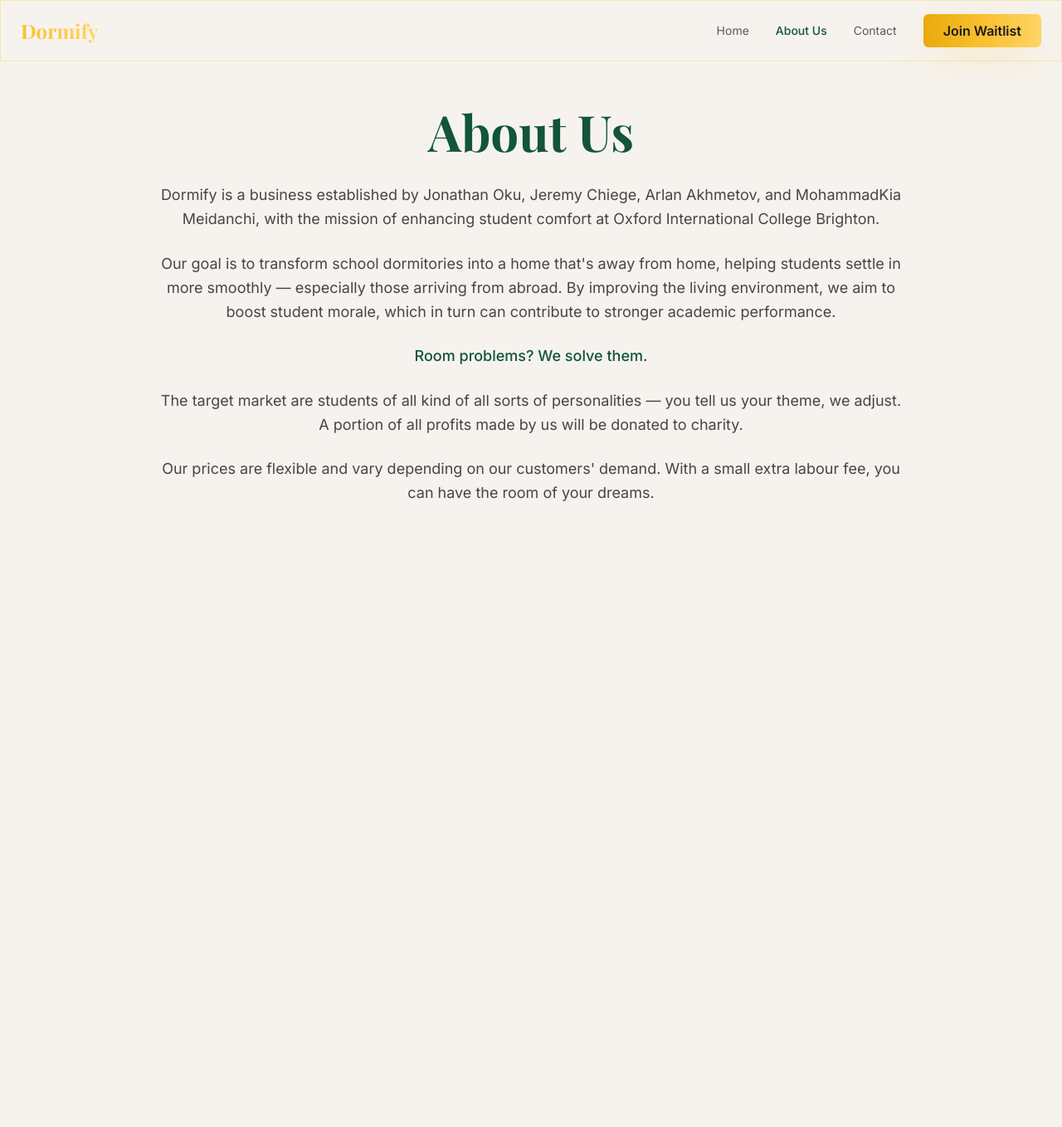
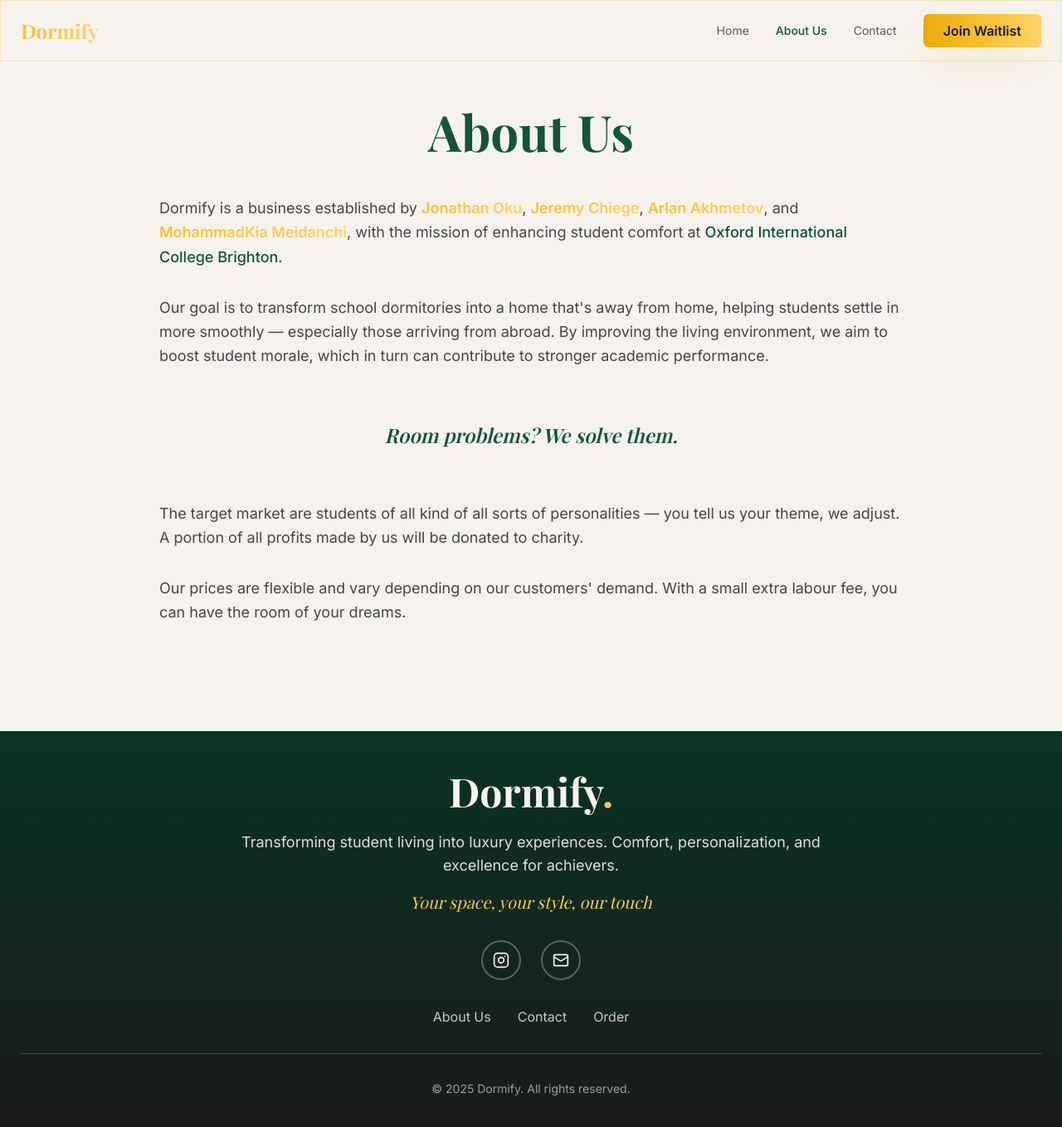
Before and after one commit to MohammadkiaMeidanchi/elevate-your-dorm-ba6b7206, a React (Vite) app: page /about in a window 1280 px wide. Shown: the top 1358 px of the page at 83% size. Before the commit the page ends 800 px from the top, so only its background shows below. Built offline with nearby package versions, Linux system fonts and the light colour scheme; the HTML template or start-up script is replaced by a standard one.

Commit message:
Refactor About and Home pages

```diff
--- /dev/null
+++ b/src/components/Footer.tsx
@@ -0,0 +1,72 @@
+import { Link } from "react-router-dom";
+import { Instagram, Mail } from "lucide-react";
+
+const Footer = () => {
+  return (
+    <footer className="bg-gradient-to-b from-[hsl(var(--emerald-dark))] to-[hsl(var(--charcoal))] text-cream">
+      <div className="container mx-auto px-6 py-12">
+        {/* Top Section */}
+        <div className="text-center mb-8">
+          <h2 className="text-4xl md:text-5xl font-display font-bold mb-6">
+            Dormify<span className="text-gradient-gold">.</span>
+          </h2>
+          <p className="text-lg font-body text-cream/90 max-w-3xl mx-auto mb-4">
+            Transforming student living into luxury experiences. Comfort, personalization, and excellence for achievers.
+          </p>
+          <p className="text-xl font-display italic text-gradient-gold">
+            Your space, your style, our touch
+          </p>
+        </div>
+
+        {/* Social Icons */}
+        <div className="flex items-center justify-center gap-6 mb-8">
+          <a
+            href="https://www.instagram.com/dormify.oic"
+            target="_blank"
+            rel="noopener noreferrer"
+            className="w-12 h-12 rounded-full border-2 border-cream/30 flex items-center justify-center hover:border-gold hover:bg-gold/10 transition-all duration-300"
+          >
+            <Instagram className="w-5 h-5" />
+          </a>
+          <a
+            href="mailto:dormify.oic@gmail.com"
+            className="w-12 h-12 rounded-full border-2 border-cream/30 flex items-center justify-center hover:border-gold hover:bg-gold/10 transition-all duration-300"
+          >
+            <Mail className="w-5 h-5" />
+          </a>
+        </div>
+
+        {/* Links */}
+        <div className="flex items-center justify-center gap-8 mb-8 pb-8 border-b border-cream/20">
+          <Link
+            to="/about"
+            className="text-cream/80 hover:text-gold transition-colors duration-300 font-body"
+          >
+            About Us
+          </Link>
+          <Link
+            to="/contact"
+            className="text-cream/80 hover:text-gold transition-colors duration-300 font-body"
+          >
+            Contact
+          </Link>
+          <Link
+            to="/packages"
+            className="text-cream/80 hover:text-gold transition-colors duration-300 font-body"
+          >
+            Order
+          </Link>
+        </div>
+
+        {/* Copyright */}
+        <div className="text-center">
+          <p className="text-sm text-cream/60 font-body">
+            © 2025 Dormify. All rights reserved.
+          </p>
+        </div>
+      </div>
+    </footer>
+  );
+};
+
+export default Footer;
--- a/src/pages/About.tsx
+++ b/src/pages/About.tsx
@@ -1,46 +1,55 @@
 import Navigation from "@/components/Navigation";
+import Footer from "@/components/Footer";
 
 const About = () => {
   return (
-    <div className="min-h-screen">
+    <div className="min-h-screen flex flex-col">
       <Navigation />
 
-      <main className="container mx-auto px-6 py-32">
-        <div className="max-w-4xl mx-auto text-center">
-          <h1 className="text-5xl md:text-6xl font-display font-bold mb-8 text-primary">
+      <main className="container mx-auto px-6 py-32 flex-1">
+        <div className="max-w-4xl mx-auto">
+          <h1 className="text-5xl md:text-6xl font-display font-bold mb-12 text-center text-primary">
             About Us
           </h1>
 
-          <div className="space-y-6 text-lg font-body text-foreground/80 leading-relaxed">
-            <p>
-              Dormify is a business established by Jonathan Oku, Jeremy Chiege, Arlan Akhmetov,
-              and MohammadKia Meidanchi, with the mission of enhancing student comfort at Oxford
-              International College Brighton.
+          <div className="space-y-8 text-lg font-body leading-relaxed">
+            <p className="text-foreground/80">
+              Dormify is a business established by{" "}
+              <span className="font-semibold text-gradient-gold">Jonathan Oku</span>,{" "}
+              <span className="font-semibold text-gradient-gold">Jeremy Chiege</span>,{" "}
+              <span className="font-semibold text-gradient-gold">Arlan Akhmetov</span>, and{" "}
+              <span className="font-semibold text-gradient-gold">MohammadKia Meidanchi</span>,
+              with the mission of enhancing student comfort at{" "}
+              <span className="font-medium text-primary">Oxford International College Brighton</span>.
             </p>
 
-            <p>
+            <p className="text-foreground/80">
               Our goal is to transform school dormitories into a home that's away from home, helping
               students settle in more smoothly — especially those arriving from abroad. By improving
               the living environment, we aim to boost student morale, which in turn can contribute to
               stronger academic performance.
             </p>
 
-            <p className="font-medium text-primary">
-              Room problems? We solve them.
-            </p>
+            <div className="text-center py-8">
+              <p className="text-2xl font-display font-semibold text-primary italic">
+                Room problems? We solve them.
+              </p>
+            </div>
 
-            <p>
+            <p className="text-foreground/80">
               The target market are students of all kind of all sorts of personalities — you tell us
               your theme, we adjust. A portion of all profits made by us will be donated to charity.
             </p>
 
-            <p>
+            <p className="text-foreground/80">
               Our prices are flexible and vary depending on our customers' demand. With a small extra
               labour fee, you can have the room of your dreams.
             </p>
           </div>
         </div>
       </main>
+
+      <Footer />
     </div>
   );
 };
--- a/src/pages/Contact.tsx
+++ b/src/pages/Contact.tsx
@@ -1,12 +1,13 @@
 import Navigation from "@/components/Navigation";
+import Footer from "@/components/Footer";
 import { Instagram, Mail } from "lucide-react";
 
 const Contact = () => {
   return (
-    <div className="min-h-screen">
+    <div className="min-h-screen flex flex-col">
       <Navigation />
 
-      <main className="container mx-auto px-6 py-32">
+      <main className="container mx-auto px-6 py-32 flex-1">
         <div className="max-w-3xl mx-auto text-center">
           <h1 className="text-5xl md:text-6xl font-display font-bold mb-8 text-primary">
             Get in Touch
@@ -38,6 +39,8 @@ const Contact = () => {
           </div>
         </div>
       </main>
+
+      <Footer />
     </div>
   );
 };
--- a/src/pages/Index.tsx
+++ b/src/pages/Index.tsx
@@ -1,17 +1,18 @@
 import { Button } from "@/components/ui/button";
 import { useNavigate } from "react-router-dom";
 import Navigation from "@/components/Navigation";
+import Footer from "@/components/Footer";
 import heroImage from "@/assets/hero-luxury-dorm.jpg";
 
 const Index = () => {
   const navigate = useNavigate();
 
   return (
-    <div className="min-h-screen">
+    <div className="min-h-screen flex flex-col">
       <Navigation />
 
       {/* Hero Section */}
-      <section className="relative min-h-screen flex items-center justify-center overflow-hidden">
+      <section className="relative min-h-screen flex items-center justify-center overflow-hidden flex-1">
         {/* Background Image with Dark Overlay for Contrast */}
         <div className="absolute inset-0 z-0">
           <img
@@ -30,11 +31,13 @@ const Index = () => {
           <h1 className="text-6xl md:text-7xl lg:text-8xl font-display font-bold mb-6 text-cream drop-shadow-2xl">
             Dormify
           </h1>
-          <p className="text-xl md:text-2xl font-display italic text-gold drop-shadow-lg mb-4">
-            Your Space, Your Style, Our Touch
+
+          <p className="text-lg md:text-xl font-body text-cream/95 drop-shadow-lg mb-3 max-w-3xl mx-auto leading-relaxed">
+            Where exceptional living meets uncompromising quality. An exclusive experience crafted for those who accept nothing less than perfection.
           </p>
-          <p className="text-lg md:text-xl font-body text-cream/95 drop-shadow-lg mb-12 max-w-2xl mx-auto">
-            Elevating student living into a luxury experience
+
+          <p className="text-xl md:text-2xl font-display italic text-gradient-gold drop-shadow-lg mb-12">
+            Your space, your style, our touch
           </p>
 
           <Button
@@ -47,6 +50,8 @@ const Index = () => {
           </Button>
         </div>
       </section>
+
+      <Footer />
     </div>
   );
 };
--- a/src/pages/Packages.tsx
+++ b/src/pages/Packages.tsx
@@ -1,4 +1,5 @@
 import Navigation from "@/components/Navigation";
+import Footer from "@/components/Footer";
 import { Card } from "@/components/ui/card";
 import { Check, Sparkles } from "lucide-react";
 import { Button } from "@/components/ui/button";
@@ -50,10 +51,10 @@ const Packages = () => {
   ];
 
   return (
-    <div className="min-h-screen">
+    <div className="min-h-screen flex flex-col">
       <Navigation />
 
-      <main className="container mx-auto px-6 py-32">
+      <main className="container mx-auto px-6 py-32 flex-1">
         <div className="max-w-6xl mx-auto text-center mb-16">
           <h1 className="text-5xl md:text-6xl font-display font-bold mb-6 text-primary">
             Choose Your Experience
@@ -115,6 +116,8 @@ const Packages = () => {
           ))}
         </div>
       </main>
+
+      <Footer />
     </div>
   );
 };
```
